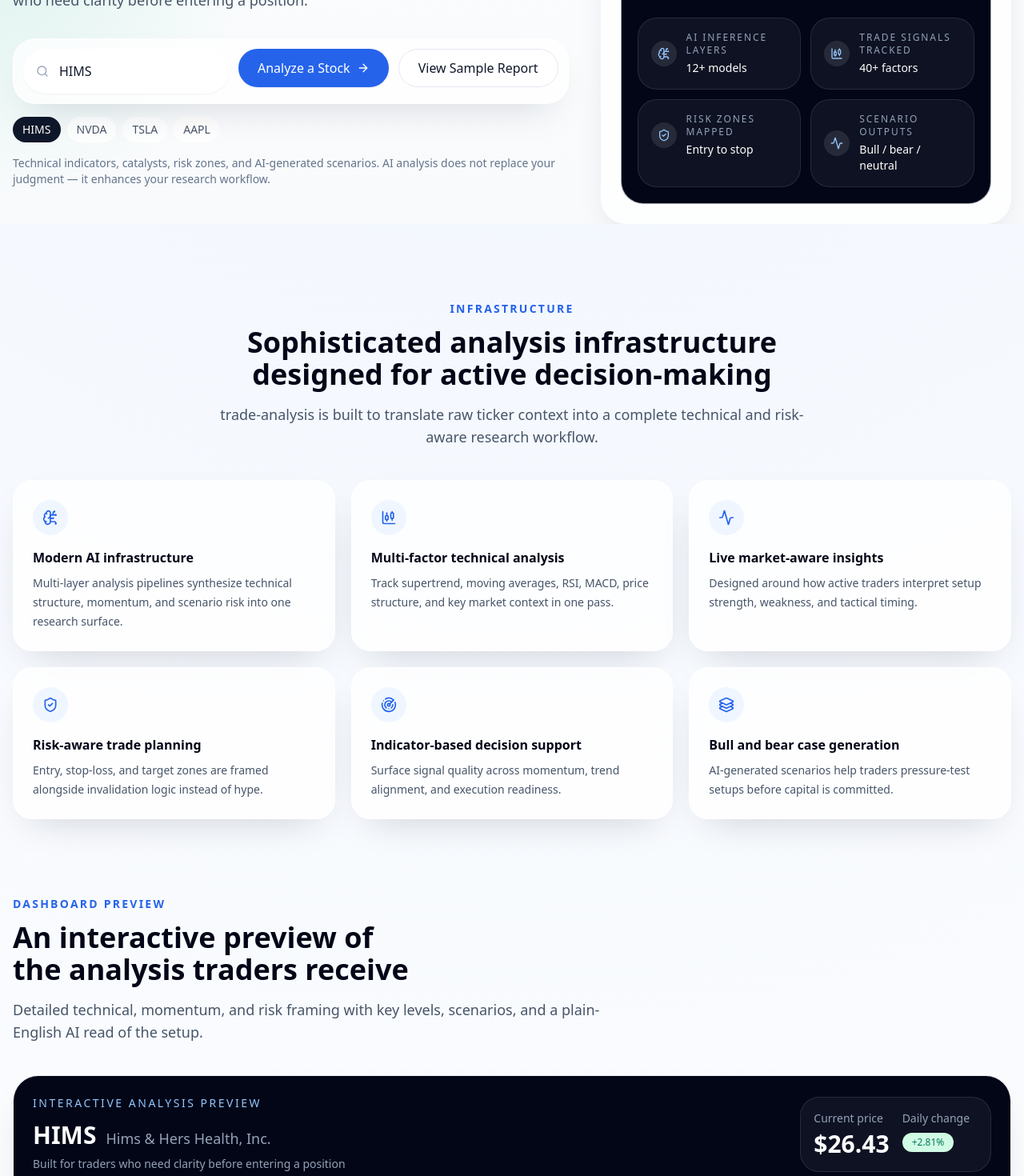
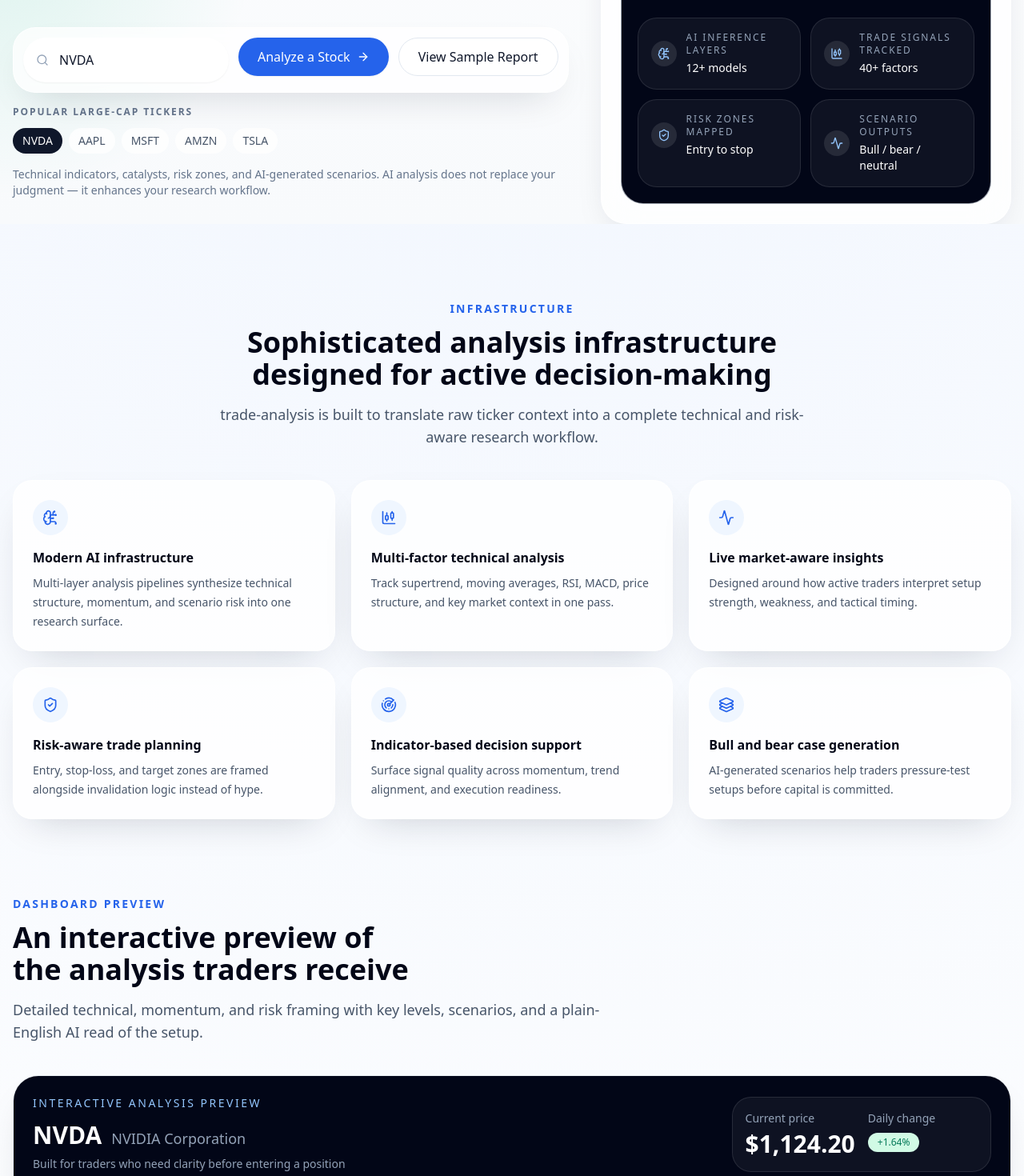
Before and after one commit to samsumeet/trade-analysis, a Next.js app: page / in a window 1280 px wide. Shown: the part 520-1990 px from the top of the page at 80% size. Built offline with nearby package versions, Linux system fonts and the light colour scheme.

Commit message:
Connect Live API for analysis

```diff
--- a/components/dashboard-page.tsx
+++ b/components/dashboard-page.tsx
@@ -6,6 +6,7 @@
   BrainCircuit,
   BriefcaseBusiness,
   ShieldCheck,
+  Star,
   Target
 } from "lucide-react";
 
@@ -17,8 +18,9 @@
 import { SiteHeader } from "@/components/site-header";
 import { TickerSearch } from "@/components/ticker-search";
 import { Badge } from "@/components/ui/badge";
+import { Button } from "@/components/ui/button";
 import { Card, CardContent } from "@/components/ui/card";
-import { featuredSymbols, stockAnalyses } from "@/data/mock-analysis";
+import { getFallbackAnalysis } from "@/data/mock-analysis";
 import { formatCurrency } from "@/lib/utils";
 import { StockAnalysisData } from "@/types/stock";
 
@@ -31,6 +33,9 @@
   error?: string;
   isLive: boolean;
 }
+
+const FAVORITES_STORAGE_KEY = "trade-analysis:favorites";
+const MAX_FAVORITES = 5;
 
 const dashboardCards = [
   {
@@ -58,13 +63,41 @@
 export function DashboardPage({ initialTicker }: DashboardPageProps) {
   const [activeTicker, setActiveTicker] = useState(initialTicker);
   const [analysis, setAnalysis] = useState<StockAnalysisData>(
-    stockAnalyses[initialTicker] ?? stockAnalyses.HIMS
+    getFallbackAnalysis(initialTicker)
   );
   const [error, setError] = useState<string | undefined>(undefined);
   const [isLive, setIsLive] = useState(false);
   const [isLoading, setIsLoading] = useState(true);
   const [reloadKey, setReloadKey] = useState(0);
+  const [favorites, setFavorites] = useState<string[]>([]);
   const requestIdRef = useRef(0);
+
+  useEffect(() => {
+    try {
+      const cached = window.localStorage.getItem(FAVORITES_STORAGE_KEY);
+      if (!cached) {
+        return;
+      }
+
+      const parsed = JSON.parse(cached) as unknown;
+      if (!Array.isArray(parsed)) {
+        return;
+      }
+
+      const validFavorites = parsed
+        .map((item) => (typeof item === "string" ? item.toUpperCase() : null))
+        .filter((item): item is string => Boolean(item))
+        .slice(0, MAX_FAVORITES);
+
+      setFavorites(validFavorites);
+    } catch {
+      setFavorites([]);
+    }
+  }, []);
+
+  useEffect(() => {
+    window.localStorage.setItem(FAVORITES_STORAGE_KEY, JSON.stringify(favorites));
+  }, [favorites]);
 
   useEffect(() => {
     setActiveTicker(initialTicker);
@@ -107,7 +140,7 @@
           return;
         }
 
-        setAnalysis(stockAnalyses[activeTicker] ?? stockAnalyses.HIMS);
+        setAnalysis(getFallbackAnalysis(activeTicker));
         setError(fetchError instanceof Error ? fetchError.message : "Failed to load analysis");
         setIsLive(false);
       } finally {
@@ -128,7 +161,7 @@
     }
 
     setActiveTicker(ticker);
-    setAnalysis(stockAnalyses[ticker] ?? stockAnalyses.HIMS);
+    setAnalysis(getFallbackAnalysis(ticker));
     setIsLoading(true);
     window.history.replaceState(null, "", `/dashboard?ticker=${ticker}`);
   };
@@ -136,7 +169,7 @@
   const refreshTicker = (ticker: string) => {
     if (ticker === activeTicker) {
       setIsLoading(true);
-      setAnalysis(stockAnalyses[ticker] ?? stockAnalyses.HIMS);
+      setAnalysis(getFallbackAnalysis(ticker));
       setError(undefined);
       setIsLive(false);
       setReloadKey((current) => current + 1);
@@ -145,6 +178,23 @@
     }
 
     selectTicker(ticker);
+  };
+
+  const isFavorite = favorites.includes(activeTicker);
+  const canAddFavorite = isFavorite || favorites.length < MAX_FAVORITES;
+
+  const toggleFavorite = () => {
+    setFavorites((current) => {
+      if (current.includes(activeTicker)) {
+        return current.filter((ticker) => ticker !== activeTicker);
+      }
+
+      if (current.length >= MAX_FAVORITES) {
+        return current;
+      }
+
+      return [activeTicker, ...current].slice(0, MAX_FAVORITES);
+    });
   };
 
   return (
@@ -181,13 +231,63 @@
 
               <div className="mt-8">
                 <TickerSearch
-                  symbols={featuredSymbols}
                   activeTicker={activeTicker}
                   setActiveTicker={setActiveTicker}
                   onAnalyze={refreshTicker}
                   onTickerSelect={selectTicker}
                   sampleReportTargetId="report"
+                  quickTickers={favorites}
+                  quickTickersLabel="Favorites"
                 />
+              </div>
+
+              <div className="mt-6 flex flex-wrap items-center gap-3">
+                <Button
+                  type="button"
+                  variant={isFavorite ? "default" : "secondary"}
+                  size="sm"
+                  onClick={toggleFavorite}
+                  disabled={!canAddFavorite}
+                  className="gap-2"
+                >
+                  <Star className={`h-4 w-4 ${isFavorite ? "fill-current" : ""}`} />
+                  {isFavorite ? "Saved to favorites" : "Add to favorites"}
+                </Button>
+                <p className="text-sm text-slate-500">
+                  Save up to {MAX_FAVORITES} favorite stocks in your browser.
+                </p>
+              </div>
+
+              <div className="mt-4">
+                <p className="mb-3 text-xs font-semibold uppercase tracking-[0.16em] text-slate-500">
+                  Favorite stocks
+                </p>
+                <div className="flex flex-wrap gap-2">
+                  {favorites.length > 0 ? (
+                    favorites.map((ticker) => {
+                      const active = ticker === activeTicker;
+
+                      return (
+                        <button
+                          key={ticker}
+                          type="button"
+                          onClick={() => selectTicker(ticker)}
+                          className={`rounded-full px-3 py-1.5 text-sm transition ${
+                            active
+                              ? "bg-slate-900 text-white"
+                              : "bg-white/80 text-slate-600 hover:bg-white"
+                          }`}
+                        >
+                          {ticker}
+                        </button>
+                      );
+                    })
+                  ) : (
+                    <div className="rounded-full bg-white/80 px-3 py-1.5 text-sm text-slate-500">
+                      No favorites saved yet
+                    </div>
+                  )}
+                </div>
               </div>
 
               <div className="mt-8 flex flex-wrap gap-3">
--- a/components/hero.tsx
+++ b/components/hero.tsx
@@ -9,7 +9,6 @@
 import { TickerSearch } from "@/components/ticker-search";
 
 interface HeroProps {
-  symbols: string[];
   activeTicker: string;
   setActiveTicker: Dispatch<SetStateAction<string>>;
 }
@@ -37,7 +36,7 @@
   }
 ];
 
-export function Hero({ symbols, activeTicker, setActiveTicker }: HeroProps) {
+export function Hero({ activeTicker, setActiveTicker }: HeroProps) {
   return (
     <section className="relative overflow-hidden pt-8 sm:pt-12">
       <div className="absolute inset-0 -z-10 bg-[radial-gradient(circle_at_top_right,rgba(37,99,235,0.14),transparent_26%),radial-gradient(circle_at_left,rgba(16,185,129,0.12),transparent_24%),linear-gradient(to_bottom,rgba(255,255,255,0.86),rgba(248,250,252,1))]" />
@@ -68,12 +67,13 @@
             </motion.p>
             <div className="mt-8">
               <TickerSearch
-                symbols={symbols}
                 activeTicker={activeTicker}
                 setActiveTicker={setActiveTicker}
                 onAnalyze={(ticker) => {
                   window.location.href = `/dashboard?ticker=${ticker}`;
                 }}
+                quickTickers={["NVDA", "AAPL", "MSFT", "AMZN", "TSLA"]}
+                quickTickersLabel="Popular large-cap tickers"
               />
             </div>
             <p className="mt-4 text-sm text-slate-500">
--- a/components/home-page.tsx
+++ b/components/home-page.tsx
@@ -24,7 +24,7 @@
 import { SectionHeading } from "@/components/section-heading";
 import { SiteHeader } from "@/components/site-header";
 import { Card, CardContent } from "@/components/ui/card";
-import { featuredSymbols, stockAnalyses } from "@/data/mock-analysis";
+import { stockAnalyses } from "@/data/mock-analysis";
 
 const infrastructureFeatures = [
   {
@@ -100,10 +100,10 @@
 ];
 
 export function HomePage() {
-  const [activeTicker, setActiveTicker] = useState("HIMS");
+  const [activeTicker, setActiveTicker] = useState("NVDA");
 
   const currentAnalysis = useMemo(
-    () => stockAnalyses[activeTicker] ?? stockAnalyses.HIMS,
+    () => stockAnalyses[activeTicker] ?? stockAnalyses.NVDA,
     [activeTicker]
   );
 
@@ -119,7 +119,6 @@
       />
 
       <Hero
-        symbols={featuredSymbols}
         activeTicker={activeTicker}
         setActiveTicker={setActiveTicker}
       />
--- a/components/ticker-search.tsx
+++ b/components/ticker-search.tsx
@@ -7,23 +7,26 @@
 import { Input } from "@/components/ui/input";
 
 interface TickerSearchProps {
-  symbols: string[];
   activeTicker: string;
   setActiveTicker: Dispatch<SetStateAction<string>>;
   onAnalyze?: (ticker: string) => void;
   onTickerSelect?: (ticker: string) => void;
   sampleReportTargetId?: string;
+  quickTickers?: string[];
+  quickTickersLabel?: string;
 }
 
 export function TickerSearch({
-  symbols,
   activeTicker,
   setActiveTicker,
   onAnalyze,
   onTickerSelect,
-  sampleReportTargetId = "sample-report"
+  sampleReportTargetId = "sample-report",
+  quickTickers = [],
+  quickTickersLabel = "Quick access"
 }: TickerSearchProps) {
   const [query, setQuery] = useState(activeTicker);
+  const [error, setError] = useState("");
 
   useEffect(() => {
     setQuery(activeTicker);
@@ -31,7 +34,12 @@
 
   const handleAnalyze = () => {
     const normalized = query.trim().toUpperCase();
-    if (symbols.includes(normalized)) {
+    if (!/^[A-Z.\-]{1,10}$/.test(normalized)) {
+      setError("Enter a valid US stock ticker, for example NVDA or AAPL.");
+      return;
+    }
+
+    setError("");
     setActiveTicker(normalized);
     if (onAnalyze) {
       onAnalyze(normalized);
@@ -40,7 +48,6 @@
 
     const dashboard = document.getElementById("analysis-dashboard");
     dashboard?.scrollIntoView({ behavior: "smooth", block: "start" });
-    }
   };
 
   const handleSampleReport = () => {
@@ -58,10 +65,27 @@
           <Input
             aria-label="Stock ticker"
             value={query}
-            onChange={(event) => setQuery(event.target.value.toUpperCase())}
-            placeholder="Enter ticker: HIMS, NVDA, TSLA, AAPL"
+            onChange={(event) => {
+              setQuery(event.target.value.toUpperCase());
+              if (error) {
+                setError("");
+              }
+            }}
+            onKeyDown={(event) => {
+              if (event.key === "Enter") {
+                event.preventDefault();
+                handleAnalyze();
+              }
+            }}
+            placeholder="Search any US stock ticker, for example NVDA or AAPL"
             className="h-14 border-white/80 bg-white pl-11 text-base"
+            list="ticker-suggestions"
           />
+          <datalist id="ticker-suggestions">
+            {quickTickers.map((ticker) => (
+              <option key={ticker} value={ticker} />
+            ))}
+          </datalist>
         </div>
         <div className="flex flex-col gap-3 sm:flex-row">
           <Button size="lg" className="gap-2" onClick={handleAnalyze}>
@@ -73,17 +97,24 @@
           </Button>
         </div>
       </div>
+      {error ? <p className="text-sm text-rose-600">{error}</p> : null}
+      {quickTickers.length > 0 ? (
+        <div>
+          <p className="mb-3 text-xs font-semibold uppercase tracking-[0.16em] text-slate-500">
+            {quickTickersLabel}
+          </p>
           <div className="flex flex-wrap gap-2">
-        {symbols.map((symbol) => {
-          const isActive = symbol === activeTicker;
+            {quickTickers.map((ticker) => {
+              const isActive = ticker === activeTicker;
               return (
                 <button
-              key={symbol}
+                  key={ticker}
                   type="button"
                   onClick={() => {
-                setQuery(symbol);
-                setActiveTicker(symbol);
-                onTickerSelect?.(symbol);
+                    setQuery(ticker);
+                    setActiveTicker(ticker);
+                    setError("");
+                    onTickerSelect?.(ticker);
                   }}
                   className={`rounded-full px-3 py-1.5 text-sm transition ${
                     isActive
@@ -91,11 +122,13 @@
                       : "bg-white/80 text-slate-600 hover:bg-white"
                   }`}
                 >
-              {symbol}
+                  {ticker}
                 </button>
               );
             })}
           </div>
         </div>
+      ) : null}
+    </div>
   );
 }
--- a/data/mock-analysis.ts
+++ b/data/mock-analysis.ts
@@ -374,12 +374,38 @@
 
 export const featuredSymbols = Object.keys(stockAnalyses);
 
+export function getFallbackAnalysis(ticker?: string) {
+  const normalized = getAnalysisTicker(ticker);
+  const existing = stockAnalyses[normalized];
+
+  if (existing) {
+    return existing;
+  }
+
+  return {
+    ...stockAnalyses.NVDA,
+    symbol: normalized,
+    companyName: `${normalized} analysis pending live data`,
+    aiSummary: `Waiting for live backend analysis for ${normalized}.`,
+    executiveSummary: `Live analysis for ${normalized} is not available yet, so this dashboard is holding a neutral fallback shell.`,
+    currentSetup: `The dashboard is ready to display the live technical setup for ${normalized} as soon as the analysis service responds.`,
+    momentumRead: `Momentum and indicator readings will appear here once the backend returns data for ${normalized}.`,
+    riskNotes: `Use this view as a placeholder until live analysis is available for ${normalized}.`,
+    reportSections: [
+      {
+        label: "Status",
+        value: `Live analysis for ${normalized} is pending.`
+      }
+    ]
+  };
+}
+
 export function getAnalysisTicker(ticker?: string) {
   const normalized = ticker?.trim().toUpperCase();
 
-  if (normalized && normalized in stockAnalyses) {
+  if (normalized && /^[A-Z.\-]{1,10}$/.test(normalized)) {
     return normalized;
   }
 
-  return featuredSymbols[0] ?? "HIMS";
+  return "NVDA";
 }
```
Also changed, not shown: lib/live-analysis.ts (+4 -4 lines), 1 other file (tests, documents, lock files or other folders). Lines whose indentation alone changed are shown as unchanged.
